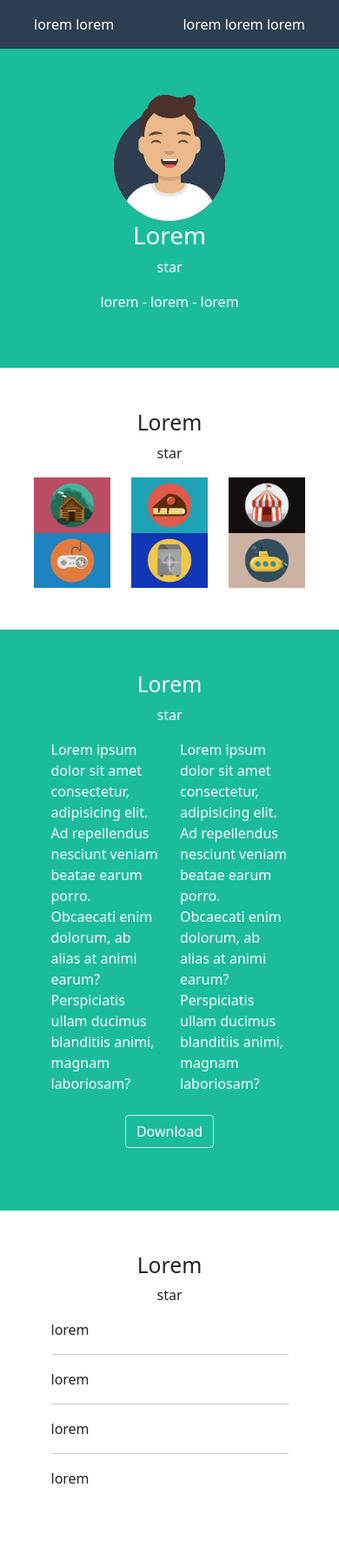
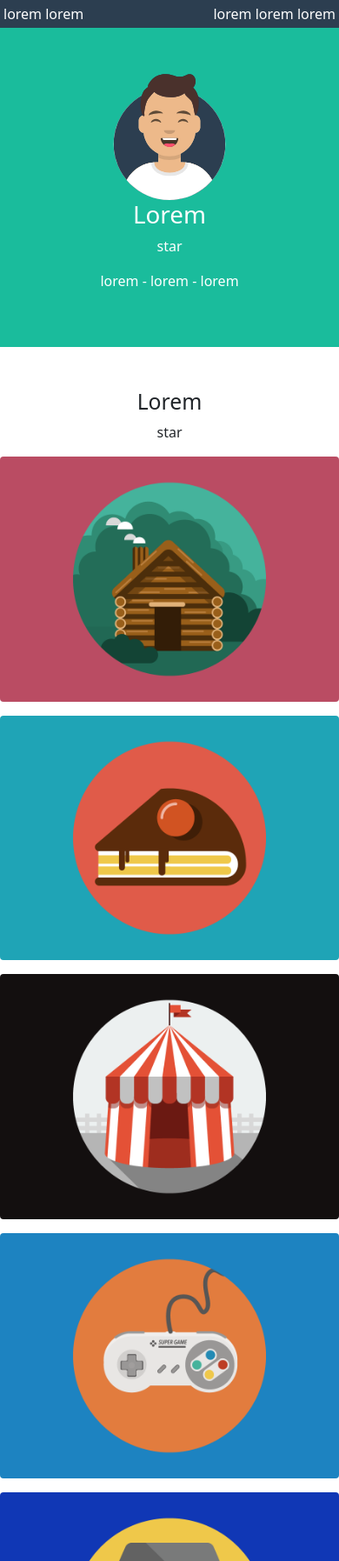
Before and after one commit to DoinaGanceriuc/html-css-bootstrap-freelancer, a plain HTML site: page index.html in a window 390 px wide. Shown: the top 1795 px of the page at 87% size. Drawn offline with nearby package versions, Linux system fonts and the light colour scheme.

Commit message:
gestite le diverse misure responsive

```diff
--- a/index.html
+++ b/index.html
@@ -16,19 +16,18 @@
   <body class="">
     <div class="container-fluid p-0">
       <header class="site_header">
-          <div class="secondary_container">
-              <div class="row py-3">
-                <div class="col-6">lorem lorem</div>
-                <div class="col-6 text-end">lorem lorem lorem</div>
+          <div class="p-0 container-md container-xl">
+              <div class="row p-1">
+                <div class="col-6 col-md-6">lorem lorem</div>
+                <div class="col-6 text-end col-md-6 ">lorem lorem lorem</div>
               </div>
-
           </div>
       </header>
       <!-- /.site_header -->
       <main class="site_main">
         <section class="start py-5">
           <div class="row">
-            <img src="./img/avatar.svg" alt="" />
+            <img src="./img/avatar.svg" alt=""/>
             <div class="text-center">
               <h1>Lorem</h1>
               <p>star</p>
@@ -37,51 +36,48 @@
           </div>
         </section>
         <!-- /.start -->
-        <section class="portfoglio py-5">
+        <section class="portfoglio py-5 p-md-5">
           <div class="text-center">
             <h2>Lorem</h2>
             <p>star</p>
           </div>
-          <div class="secondary_container">
+          <div class="p-0 container-md container-xl">
             <div class="row">
-              <div class="col-4">
-                <img src="/img/cabin.png" alt="" />
+              <div class="col-12 pb-3 col-md-6 col-lg-4">
+                <img class="rounded" src="/img/cabin.png" alt=""/>
               </div>
-              <div class="col-4">
-                <img src="./img/cake.png" alt="" />
+              <div class="col-12 pb-3 col-md-6 col-lg-4">
+                <img class="rounded" src="./img/cake.png" alt=""/>
               </div>
-              <div class="col-4">
-                <img src="./img/circus.png" alt="" />
+              <div class="col-12 pb-3 col-md-6 col-lg-4">
+                <img class="rounded" src="./img/circus.png" alt=""/>
               </div>
-            </div>
-            <div class="row">
-              <div class="col-4">
-                <img src="./img/game.png" alt="" />
+              <div class="col-12 pb-3 col-md-6 col-lg-4">
+                <img class="rounded" src="./img/game.png" alt=""/>
               </div>
-              <div class="col-4">
-                <img src="./img/safe.png" alt="" />
+              <div class="col-12 pb-3 col-md-6 col-lg-4">
+                <img class="rounded" src="./img/safe.png" alt=""/>
               </div>
-              <div class="col-4">
-                <img src="./img/submarine.png" alt="" />
+              <div class="col-12 pb-3 col-md-6 col-lg-4">
+                <img class="rounded"src="./img/submarine.png" alt=""/>
               </div>
-            </div>
           </div>
         </section>
         <!-- /.portfoglio -->
-        <section class="about py-5">
+        <section class="about pt-5">
           <div class="text-center">
             <h2>Lorem</h2>
             <p>star</p>
           </div>
-          <div class="about_container">
-            <div class="row">
-              <div class="col-6">
+          <div class="p-0 container-md container-xl">
+            <div class="row px-5">
+              <div class="col-12 col-md-6">
                 Lorem ipsum dolor sit amet consectetur, adipisicing elit. Ad
                 repellendus nesciunt veniam beatae earum porro. Obcaecati enim
                 dolorum, ab alias at animi earum? Perspiciatis ullam ducimus
                 blanditiis animi, magnam laboriosam?
               </div>
-              <div class="col-6">
+              <div class="col-12 py-5 col-md-6 py-md-0">
                 Lorem ipsum dolor sit amet consectetur, adipisicing elit. Ad
                 repellendus nesciunt veniam beatae earum porro. Obcaecati enim
                 dolorum, ab alias at animi earum? Perspiciatis ullam ducimus
@@ -99,7 +95,7 @@
             <h2>Lorem</h2>
             <p>star</p>
           </div>
-          <div class="about_container">
+          <div class="px-5 p-0 container-md container-xl">
             <p>lorem
                 <hr>
             </p>
@@ -116,23 +112,22 @@
                  <button type="button" class="btn btn_green">Send</button>
           </div>
           </div>
-
         </section>
         <!-- /.contact -->
       </main>
       <!-- /.site_main -->
           <footer class="site_footer">
               <div class="py-4">
-                  <div class="row bg_blue justify-content-center align-items-center">
-                      <div class="col-4 text-center">
+                  <div class="row bg_blue justify-content-center align-items-center ">
+                      <div class="col-12 text-center col-md-4">
                           <h4>lorem</h4>
                           <p>lorem lorem lorem</p>
                       </div>
-                      <div class="col-4 text-center">
+                      <div class="col-12 text-center col-md-4">
                           <h4>lorem</h4>
                           <p>lorem lorem lorem</p>
                         </div>
-                      <div class="col-4 text-center">
+                      <div class="col-12 text-center col-md-4">
                            <h4>lorem</h4>
                           <p>lorem lorem lorem</p>
                       </div>
--- a/style.css
+++ b/style.css
@@ -1,8 +1,5 @@
 /* debug */
-/* .debug .container {
-  background-color: antiquewhite;
-  height: 900px;
-} */
+
 .debug .site_header > .row {
   height: 100px;
 }
@@ -14,7 +11,13 @@
 }
 /* utility */
 .pb_6 {
-  padding-bottom: 5rem;
+  padding-bottom: 6rem;
+}
+.pe_6 {
+  padding-left: 10rem;
+}
+.ps_6 {
+  padding-right: 10rem;
 }
 .btn_green {
   background-color: #1abc9c;
@@ -25,13 +28,17 @@
   color: #ffffff;
 }
 
-/* header */
+/*************
+header
+*************/
 
 .site_header {
   background-color: #2c3e50;
   color: #ffffff;
 }
-/* main */
+/**************
+main
+**************/
 
 /* start */
 .start {
@@ -41,15 +48,7 @@
 .start img {
   height: 150px;
 }
-
 /* portfoglio */
-/* .portfoglio {
-  padding: 1rem 0;
-} */
-.secondary_container {
-  width: 80%;
-  margin: auto;
-}
 .portfoglio img {
   width: 100%;
 }
@@ -61,11 +60,10 @@
   background-color: #1abc9c;
   color: #ffffff;
 }
-.about_container {
-  width: 70%;
-  margin: auto;
-}
-/* footer */
+
+/***************
+footer
+***************/
 .site_footer {
   color: #ffffff;
   background-color: #3a546d;
```
